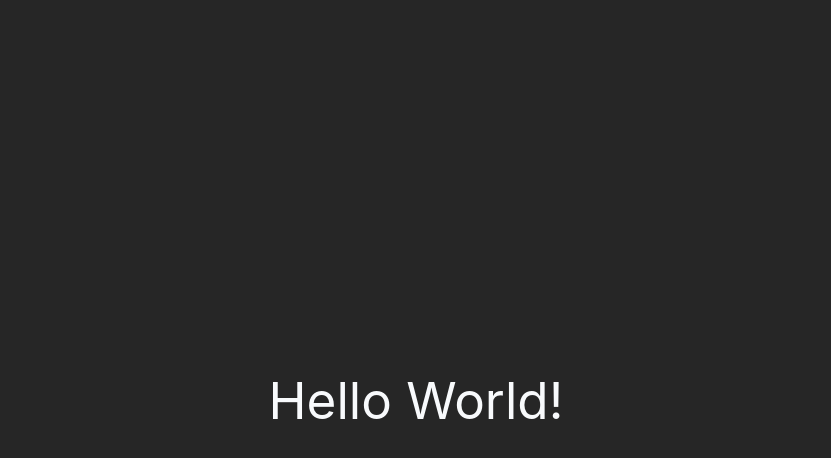
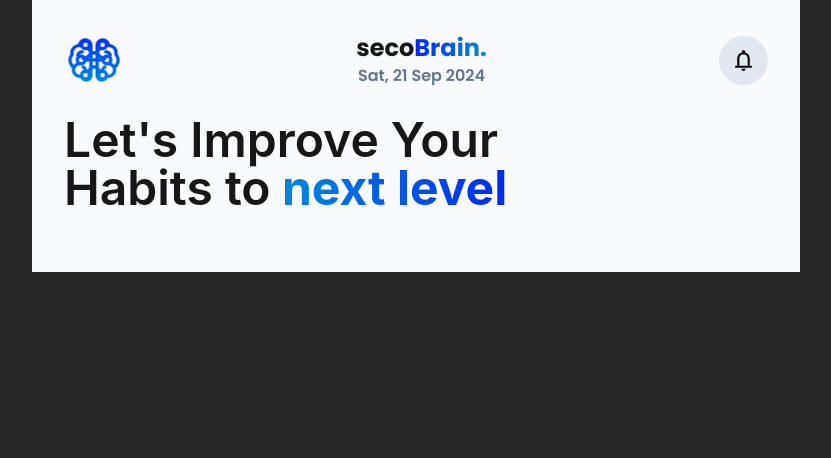
Before and after one commit to hikmahabdillah/SecoBrain_ToDoListApp-v2, a React (Vite) app: page / in a window 1280 px wide. Shown: the top 458 px of the page, without its empty margins (224-1055 px from the left). Built offline with nearby package versions, Linux system fonts and the light colour scheme.

Commit message:
add header

```diff
--- a/index.html
+++ b/index.html
@@ -1,15 +1,26 @@
-<!doctype html>
+<!DOCTYPE html>
 <html lang="en">
   <head>
     <meta charset="UTF-8" />
     <link rel="icon" type="image/svg+xml" href="/favIconLogo.png" />
+    <link rel="preconnect" href="https://fonts.googleapis.com" />
+    <link rel="preconnect" href="https://fonts.gstatic.com" crossorigin />
+    <link
+      href="https://fonts.googleapis.com/css2?family=Poppins:ital,wght@0,100;0,200;0,300;0,400;0,500;0,600;0,700;0,800;0,900;1,100;1,200;1,300;1,400;1,500;1,600;1,700;1,800;1,900&display=swap"
+      rel="stylesheet"
+    />
     <meta name="viewport" content="width=device-width, initial-scale=1.0" />
     <title>SecoBrain | ToDoList App</title>
   </head>
-  <body class="bg-white text-neutral-800 dark:bg-neutral-800 dark:text-slate-50 duration-3000">
+  <body
+    class="bg-white text-neutral-800 dark:bg-neutral-800 dark:text-slate-50 transition duration-300"
+  >
     <div id="root" class="mx-auto"></div>
     <script type="module" src="/src/main.jsx"></script>
-    <script src="https://kit.fontawesome.com/6a1f5752a8.js" crossorigin="anonymous"></script>
+    <script
+      src="https://kit.fontawesome.com/6a1f5752a8.js"
+      crossorigin="anonymous"
+    ></script>
     <script src="https://cdn.jsdelivr.net/npm/flowbite@2.4.1/dist/flowbite.min.js"></script>
   </body>
 </html>
--- a/src/App.jsx
+++ b/src/App.jsx
@@ -1,5 +1,7 @@
-import { ThemeType } from './context/themeContext';
-import { useContext, useEffect } from 'react';
+import Header from "./components/Header";
+import TextGradient from "./components/TextGradient";
+import { ThemeType } from "./context/themeContext";
+import { useContext, useEffect } from "react";
 
 function App() {
   const { theme, setTheme } = useContext(ThemeType);
@@ -7,17 +9,24 @@ function App() {
   const changeTheme = () => {
     setTheme(!theme);
     console.log(theme);
-  }
+  };
 
   useEffect(() => {
-    theme ? document.documentElement.classList.add('dark') : document.documentElement.classList.remove('dark');
-  }, [theme])
+    theme
+      ? document.documentElement.classList.add("dark")
+      : document.documentElement.classList.remove("dark");
+  }, [theme]);
 
   return (
     <>
-    <h1>Hello World!</h1>
+      <div className="bg-slate-50 p-8 w-full max-w-3xl container mx-auto">
+        <Header />
+        <div className="main-header text-left my-7">
+          <h2 className="text-3xl sm:text-5xl font-semibold text-neutral-900 w-full max-w-xs sm:max-w-md">Let{"'"}s Improve Your Habits to<TextGradient moveGradient="bg-gradient-to-l">{" "}next level</TextGradient></h2>
+        </div>
+      </div>
     </>
-  )
+  );
 }
 
-export default App
+export default App;
--- /dev/null
+++ b/src/components/Header.jsx
@@ -0,0 +1,20 @@
+import TextGradient from "./TextGradient";
+
+const Header = () => {
+  return(
+    <>
+    <nav className="flex items-center justify-between w-full">
+      <img src="../mainLogo.png" alt="" width="60px"/>
+      <div className="heading font-poppins">
+        <h2 className="text-2xl font-bold text-neutral-900">seco<TextGradient moveGradient="bg-gradient-to-r">Brain.</TextGradient></h2>
+        <p className="date text-slate-500 font-semibold">Sat, 21 Sep 2024</p>
+      </div>
+      <span className="p-3 rounded-full bg-slate-200">
+        <img src="../notifications.svg" alt="notification icon" width="25px" />
+      </span>
+    </nav>
+    </>
+  )
+}
+
+export default Header;
--- /dev/null
+++ b/src/components/TextGradient.jsx
@@ -0,0 +1,7 @@
+const TextGradient = ({children, moveGradient}) => {
+  return (
+    <span className={`font-bold bg-clip-text text-transparent ${moveGradient} from-[#0028F1] to-[#008DDA]`}>{children}</span>
+  )
+}
+
+export default TextGradient;
--- a/src/index.css
+++ b/src/index.css
@@ -10,7 +10,6 @@
 
 #root {
   max-width: 1280px;
-  margin: 0 auto;
   /* padding: 2rem; */
   text-align: center;
 }
@@ -26,9 +25,6 @@ a:hover {
 
 body {
   margin: 0;
-  display: flex;
-  place-items: center;
-  min-width: 320px;
   min-height: 100vh;
 }
 
--- a/tailwind.config.js
+++ b/tailwind.config.js
@@ -6,7 +6,11 @@ export default {
     "./src/**/*.{js,ts,jsx,tsx}",
   ],
   theme: {
-    extend: {},
+    extend: {
+      fontFamily: {
+        poppins: ['Poppins', 'sans-serif'],
+      },
+    },
   },
   plugins: [],
 }
```
Also changed, not shown: public/mainLogo.png (renamed from src/assets/mainLogo.png), public/notifications.svg (added).
